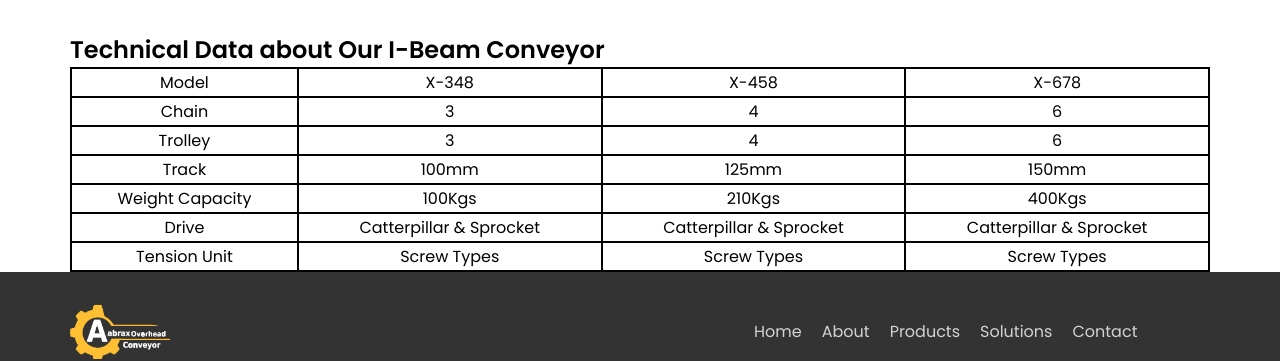
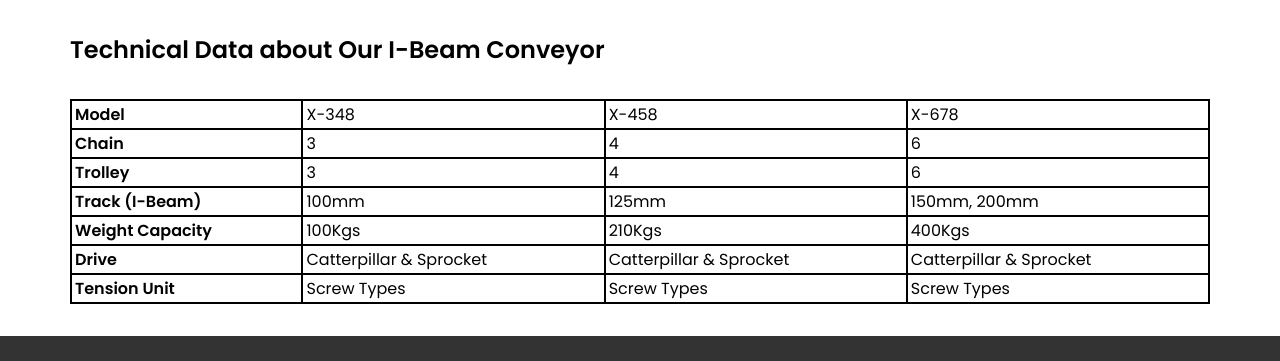
Before and after one commit to FahadSaifi/aabrax, a React (Vite) app: page /product/1 in a window 1280 px wide. Shown: the part 1123-1484 px from the top of the page. Built offline with nearby package versions, Linux system fonts and the light colour scheme.

Commit message:
product json updation

```diff
--- a/src/assets/styles/Products.css
+++ b/src/assets/styles/Products.css
@@ -67,11 +67,23 @@
 .prod-list {
   margin-bottom: 2rem;
 }
-
 .technical-data-table{
   width: 100%;
+  margin-block: 2rem;
 }
-
+.technical-data-table>
+.technical-data-head>
+.technical-data-row>
+.technical-data-content:first-child{
+  font-weight: 600;
+}
+.technical-data-table>
+.technical-data-head>
+.technical-data-row>
+.technical-data-content{
+  text-align: left;
+  padding-left: 3px;
+}
 .technical-data-table,
 .technical-data-row,
 .technical-data-content,
--- a/src/data/TableData.js
+++ b/src/data/TableData.js
@@ -1,36 +1,189 @@
 export const tableData = [
   {
     id: 1,
-        model: ["Model","X-348", "X-458", "X-678"],
-        chain: ["Chain","3","4","6"],
-        trolley: ["Trolley","3","4","6"],
-        track: ["Track","100mm", "125mm", "150mm"],
-        wc: ["Weight Capacity","100Kgs", "210Kgs", "400Kgs"],
-        drive: ["Drive","Catterpillar & Sprocket" ,"Catterpillar & Sprocket", "Catterpillar & Sprocket"],
-        tensionUnit: ["Tension Unit","Screw Types","Screw Types","Screw Types"],
+    model: ["Model", "X-348", "X-458", "X-678"],
+    chain: ["Chain", "3", "4", "6"],
+    trolley: ["Trolley", "3", "4", "6"],
+    track: ["Track (I-Beam)", "100mm", "125mm", "150mm, 200mm"],
+    wc: ["Weight Capacity", "100Kgs", "210Kgs", "400Kgs"],
+    drive: [
+      "Drive",
+      "Catterpillar & Sprocket",
+      "Catterpillar & Sprocket",
+      "Catterpillar & Sprocket",
+    ],
+    tensionUnit: ["Tension Unit", "Screw Types", "Screw Types", "Screw Types"],
   },
   {
     id: 2,
-        cp: ["Chain Pitch","6" ,"8" ,"9", "10" ,"12"],
-        lw: ["Load Wheel","47mm OD x 14mm","47mm OD x 14mm","47mm OD x 14mm","47mm OD x 14mm","47mm OD x 14mm"],
-        gd: ["Guide Wheel","47mm OD x 14mm","47mm OD x 14mm","47mm OD x 14mm","47mm OD x 14mm","47mm OD x 14mm"],
-        Sb: ["Crucifarm","60 x 25mm Thickness","60 x 25mm Thickness","60 x 25mm Thickness","60 x 25mm Thickness","60 x 25mm Thickness",],
-        ex: ["Excel","14mm Dia","14mm Dia","14mm Dia","14mm Dia","14mm Dia",],
-        lk: ["Link","6mm Thick","6mm Thick","6mm Thick","6mm Thick","6mm Thick",],
-        bg: ["Bearing","Solid Bearing","Solid Bearing","Solid Bearing","Solid Bearing","Solid Bearing",],
-        tk: ["Track","35x35x5","35x35x5","35x35x5","35x35x5","35x35x5",],
-        wc: ["Weight","80 Kgs","80 Kgs","80 Kgs","80 Kgs","80 Kgs",],
+    cp: ["Chain Pitch", "6", "8", "9", "10", "12"],
+    lw: [
+      "Load Wheel",
+      "47mm OD x 12.7mm",
+      "47mm OD x 12.7mm",
+      "47mm OD x 12.7mm",
+      "47mm OD x 12.7mm",
+      "47mm OD x 12.7mm",
+    ],
+    gd: [
+      "Guide Wheel",
+      "47mm OD x 12.7mm",
+      "47mm OD x 12.7mm",
+      "47mm OD x 12.7mm",
+      "47mm OD x 12.7mm",
+      "47mm OD x 12.7mm",
+    ],
+    Sb: [
+      "Crucifarm",
+      "4mm Thickness",
+      "4mm Thickness",
+      "4mm Thickness",
+      "4mm Thickness",
+      "4mm Thickness",
+    ],
+    ex: [
+      "Excel",
+      "12.7mm Dia",
+      "12.7mm Dia",
+      "12.7mm Dia",
+      "12.7mm Dia",
+      "12.7mm Dia",
+    ],
+    lk: [
+      "Link",
+      "4mm Thick",
+      "4mm Thick",
+      "4mm Thick",
+      "4mm Thick",
+      "4mm Thick",
+    ],
+    bg: [
+      "Bearing",
+      "22 Bearing & Solid Bearing",
+      "22 Bearing & Solid Bearing",
+      "22 Bearing & Solid Bearing",
+      "22 Bearing & Solid Bearing",
+      "22 Bearing & Solid Bearing",
+    ],
+    tk: ["Track", "35x35x4", "35x35x4", "35x35x4", "35x35x4", "35x35x4"],
+    wc: ["Weight", "40 Kgs", "40 Kgs", "40 Kgs", "40 Kgs", "40 Kgs"],
   },
   {
     id: 3,
-        cp: ["Chain Pitch","6" ,"8" ,"9", "10" ,"12"],
-        lw: ["Load Wheel","47mm OD x 14mm","47mm OD x 14mm","47mm OD x 14mm","47mm OD x 14mm","47mm OD x 14mm"],
-        gd: ["Guide Wheel","47mm OD x 14mm","47mm OD x 14mm","47mm OD x 14mm","47mm OD x 14mm","47mm OD x 14mm"],
-        Sb: ["Crucifarm","60 x 25mm Thickness","60 x 25mm Thickness","60 x 25mm Thickness","60 x 25mm Thickness","60 x 25mm Thickness",],
-        ex: ["Excel","14mm Dia","14mm Dia","14mm Dia","14mm Dia","14mm Dia",],
-        lk: ["Link","6mm Thick","6mm Thick","6mm Thick","6mm Thick","6mm Thick",],
-        bg: ["Bearing","Solid Bearing","Solid Bearing","Solid Bearing","Solid Bearing","Solid Bearing",],
-        tk: ["Track","35x35x5","35x35x5","35x35x5","35x35x5","35x35x5",],
-        wc: ["Weight","80 Kgs","80 Kgs","80 Kgs","80 Kgs","80 Kgs",],
-    }
+    cp: ["Chain Type", "Stamping Bearing Type W/o attachment"],
+    lw: ["Pitch of Hanger", "203.2mm"],
+    gd: ["Material", "HR"],
+    Sb: ["Average Tensile strength", "5000Kgf"],
+    ex: ["Drive Unit", "Caterpillar type"],
+    lk: ["Link Pitch", "101.6 mm"],
+    bg: [],
+    tk: ["Track", "W-57mm x H-67mm x thick 3mm"],
+    wc: ["Weight Capacity", "30 Kgs"],
+  },
+  {
+    id: 4,
+    cp: ["Chain Pitch", "6", "8", "10"],
+    lw: ["Load Wheel", "38mm OD x 12", "38mm OD x 12", "38mm OD x 12"],
+    gd: ["Guide Wheel", "38mm OD x 12", "38mm OD x 12", "38mm OD x 12"],
+    Sb: ["Squar Bar", "60 x 20mm", "60 x 20mm", "60 x 20mm"],
+    ex: ["Excel", "12mm Dia", "12mm Dia", "12mm Dia"],
+    lk: ["Link", "3mm Thick", "3mm Thick", "3mm Thick"],
+    bg: ["Bearing", "22 Bearing", "22 Bearing", "22 Bearing"],
+    tk: ["Track", "25x25x3", "25x25x3", "25x25x3"],
+    wc: ["Weight", "10 Kgs", "10 Kgs", "10 Kgs"],
+  },
+  {
+    id: 5,
+    cp: ["Chain Pitch", "6", "8", "9", "10", "12"],
+    lw: [
+      "Load Wheel",
+      "47mm OD x 14mm",
+      "47mm OD x 14mm",
+      "47mm OD x 14mm",
+      "47mm OD x 14mm",
+      "47mm OD x 14mm",
+    ],
+    gd: [
+      "Guide Wheel",
+      "47mm OD x 14mm",
+      "47mm OD x 14mm",
+      "47mm OD x 14mm",
+      "47mm OD x 14mm",
+      "47mm OD x 14mm",
+    ],
+    Sb: [
+      "Crucifarm",
+      "60 x 25mm Thickness",
+      "60 x 25mm Thickness",
+      "60 x 25mm Thickness",
+      "60 x 25mm Thickness",
+      "60 x 25mm Thickness",
+    ],
+    ex: ["Excel", "14mm Dia", "14mm Dia", "14mm Dia", "14mm Dia", "14mm Dia"],
+    lk: [
+      "Link",
+      "6mm Thick",
+      "6mm Thick",
+      "6mm Thick",
+      "6mm Thick",
+      "6mm Thick",
+    ],
+    bg: [
+      "Bearing",
+      "Solid Bearing",
+      "Solid Bearing",
+      "Solid Bearing",
+      "Solid Bearing",
+      "Solid Bearing",
+    ],
+    tk: ["Track", "35x35x5", "35x35x5", "35x35x5", "35x35x5", "35x35x5"],
+    wc: ["Weight", "80 Kgs", "80 Kgs", "80 Kgs", "80 Kgs", "80 Kgs"],
+  },
+  {
+    id: 6,
+    cp: ["Chain Pitch", "6", "8", "9", "10", "12"],
+    lw: [
+      "Load Wheel",
+      "47mm OD x 14mm",
+      "47mm OD x 14mm",
+      "47mm OD x 14mm",
+      "47mm OD x 14mm",
+      "47mm OD x 14mm",
+    ],
+    gd: [
+      "Guide Wheel",
+      "47mm OD x 14mm",
+      "47mm OD x 14mm",
+      "47mm OD x 14mm",
+      "47mm OD x 14mm",
+      "47mm OD x 14mm",
+    ],
+    Sb: [
+      "Crucifarm",
+      "60 x 25mm Thickness",
+      "60 x 25mm Thickness",
+      "60 x 25mm Thickness",
+      "60 x 25mm Thickness",
+      "60 x 25mm Thickness",
+    ],
+    ex: ["Excel", "14mm Dia", "14mm Dia", "14mm Dia", "14mm Dia", "14mm Dia"],
+    lk: [
+      "Link",
+      "6mm Thick",
+      "6mm Thick",
+      "6mm Thick",
+      "6mm Thick",
+      "6mm Thick",
+    ],
+    bg: [
+      "Bearing",
+      "Solid Bearing",
+      "Solid Bearing",
+      "Solid Bearing",
+      "Solid Bearing",
+      "Solid Bearing",
+    ],
+    tk: ["Track", "35x35x5", "35x35x5", "35x35x5", "35x35x5", "35x35x5"],
+    wc: ["Weight", "80 Kgs", "80 Kgs", "80 Kgs", "80 Kgs", "80 Kgs"],
+  },
 ];
```
Lines whose indentation alone changed are shown as unchanged.
